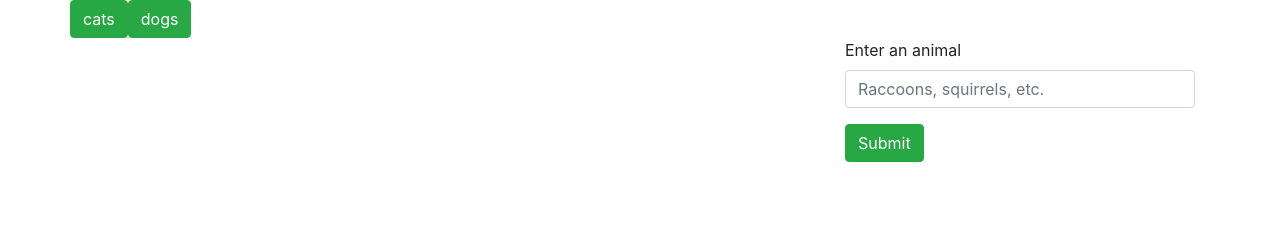
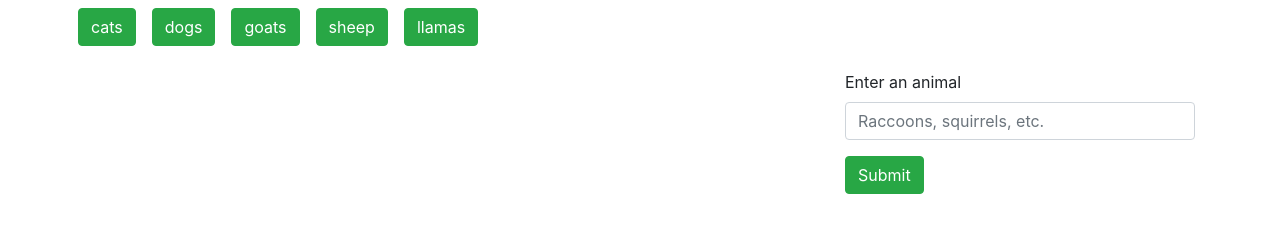
Before and after one commit to tlmiii01/Giftastic, a plain HTML site: page index.html in a window 1280 px wide. Drawn offline with nearby package versions, Linux system fonts and the light colour scheme.

Commit message:
Ready to turn in

```diff
--- a/assets/css/style.css
+++ b/assets/css/style.css
@@ -5,3 +5,7 @@ html, body {
 .card>img {
     height: 200px;
 }
+
+.animal-button {
+    margin: 0.5rem;
+}
--- a/assets/javascript/app.js
+++ b/assets/javascript/app.js
@@ -1,4 +1,4 @@
-var animals = ["cats", "dogs"];
+var animals = ["cats", "dogs", "goats", "sheep", "llamas"];
 var searchTerm;
 var numberOfGifs = 10;
 
@@ -16,6 +16,8 @@ function buildQuery() {
 }
 
 function addSearchButton(animal) {
+
+
 
     var newButton = $("<button>");
     newButton.addClass("btn btn-success animal-button");
@@ -42,7 +44,6 @@ function buildGifCard(gif) {
     var tempDiv = $("<img>");
     tempDiv.addClass("card-img-top gif");
     tempDiv.attr("src", gif.images.fixed_height_still.url);
-    // console.log(gif.images.fixed_height_still.url);
     tempDiv.attr("data-still", gif.images.fixed_height_still.url);
     tempDiv.attr("data-running", gif.images.fixed_height.url);
     tempDiv.attr("state", "still");
@@ -50,7 +51,7 @@ function buildGifCard(gif) {
 
     tempDiv = $("<div>");
     tempDiv.addClass("card-body");
-    tempDiv.append("<h5 class='card-title'>" + gif.rating + "</h5>");
+    tempDiv.append("<h5 class='card-title'>Rating: " + gif.rating + "</h5>");
 
     newCard.append(tempDiv);
     return newCard;
@@ -65,8 +66,10 @@ $(document).ready(function () {
         event.preventDefault();
 
         var newAnimal = $("#newItem").val();
-        if (newAnimal != "") {
+        if ((newAnimal != "") && (animals.indexOf(newAnimal) === -1)) {
             console.log(newAnimal);
+            // Add animal to the array
+            animals.push(newAnimal);
             addSearchButton(newAnimal);
         }
     });
@@ -89,7 +92,7 @@ $(document).ready(function () {
         });
     });
 
-    $("#gifImages").on("click", ".gif", function() {
+    $("#gifImages").on("click", ".gif", function () {
         console.log($(this));
 
         var state = $(this).attr("state");
--- a/index.html
+++ b/index.html
@@ -16,9 +16,8 @@
 
 <body>
     <div class="container h-100">
-        <div class="row" id="button-row">
-            Another Test
-        </div>
+        <div class="row mb-3" id="button-row"></div>
+        <div class="row" id="moreButtonRow"></div>
         <div class="row h-100">
             <div class="col-sm-8" >
                 <div id="gifImages" class="row"></div>
```
